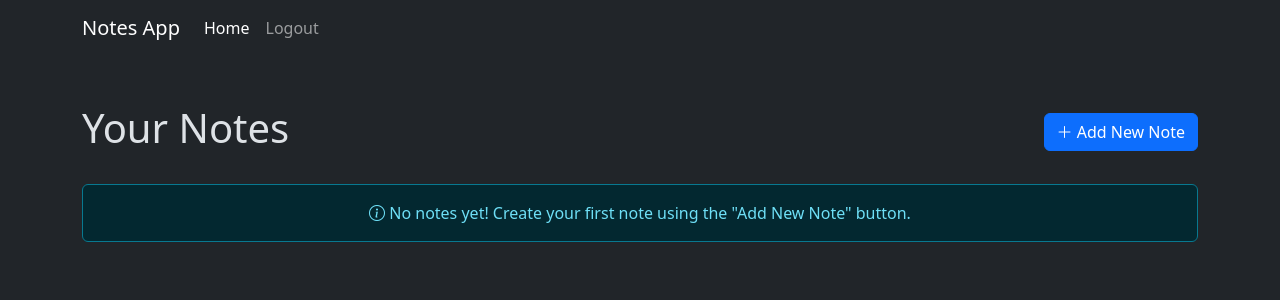
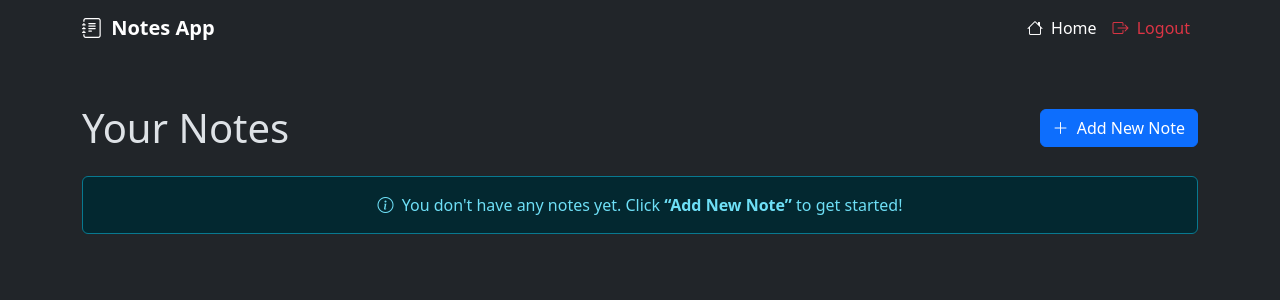
Before and after one commit to dvrkdev/flask-notes-app, a Flask app: page / in a window 1280 px wide. Shown: the top 300 px of the page. Run offline with Flask 3, Linux system fonts and the light colour scheme; the visitor is signed in with stand-in values (Sample User, id 1); data that the repository does not hold is empty.

Commit message:
feat: ✨ implement user registration and login functionality with improved forms and validation

```diff
--- a/app/forms.py
+++ b/app/forms.py
@@ -1,30 +1,69 @@
 from flask_wtf import FlaskForm
 from wtforms import PasswordField, StringField, SubmitField, TextAreaField
-from wtforms.validators import DataRequired, Length
+from wtforms.validators import DataRequired, Length, ValidationError
 
-# TODO: add description to every fields
-# TODO: add validator to the even fields
+from app import db
+from app.models import User
 
 
 class RegisterForm(FlaskForm):
-    name = StringField("Name", validators=[DataRequired(), Length(min=3, max=72)])
+    name = StringField(
+        "Full name",
+        validators=[DataRequired(), Length(min=3, max=72)],
+        render_kw={"placeholder": "John Doe"},
+    )
+
     username = StringField(
-        "Username", validators=[DataRequired(), Length(min=5, max=64)]
+        "Username",
+        validators=[DataRequired(), Length(min=5, max=64)],
+        render_kw={"placeholder": "john_doe"},
     )
-    password = PasswordField("Password", validators=[DataRequired(), Length(min=6)])
-    submit = SubmitField("Create Account")
 
-    # TODO: create username validator here!
+    password = PasswordField(
+        "Password",
+        validators=[DataRequired(), Length(min=6, max=128)],
+        render_kw={"placeholder": "••••••••"},
+    )
+
+    submit = SubmitField("Create account")
+
+    def validate_username(self, username):
+        """
+        WTForms automatically calls:
+        validate_<fieldname>
+        """
+        user = db.session.execute(
+            db.select(User).where(User.username == username.data)
+        ).scalar_one_or_none()
+
+        if user:
+            raise ValidationError("This username is already taken.")
 
 
 class LoginForm(FlaskForm):
     username = StringField(
-        "Username", validators=[DataRequired(), Length(min=5, max=64)]
+        "Username",
+        validators=[DataRequired(), Length(min=5, max=64)],
+        render_kw={"placeholder": "john_doe"},
     )
-    password = PasswordField("Password", validators=[DataRequired(), Length(min=6)])
+
+    password = PasswordField(
+        "Password",
+        validators=[DataRequired(), Length(min=6, max=128)],
+        render_kw={"placeholder": "••••••••"},
+    )
+
     submit = SubmitField("Login")
 
 
 class NoteForm(FlaskForm):
-    content = TextAreaField("Content", validators=[DataRequired()])
-    submit = SubmitField("Create")
+    content = TextAreaField(
+        "Note",
+        validators=[DataRequired(), Length(min=1, max=500)],
+        render_kw={
+            "placeholder": "Write your note here...",
+            "rows": 5,
+        },
+    )
+
+    submit = SubmitField("Create note")
--- a/app/routes/main.py
+++ b/app/routes/main.py
@@ -1,42 +1,63 @@
-import json
-
-from flask import (Blueprint, flash, jsonify, redirect, render_template,
-                request, url_for)
+from flask import Blueprint, flash, jsonify, redirect, render_template, request, url_for
 from flask_login import current_user, login_required
 
 from app import db
 from app.forms import NoteForm
 from app.models import Note
 
-bp = Blueprint("main", __name__, url_prefix="/")
+bp = Blueprint("main", __name__)
 
 
 @bp.route("/", methods=["GET", "POST"])
 @login_required
 def index():
     form = NoteForm()
+
     notes = (
-        Note.query.filter_by(user_id=current_user.id)
-        .order_by(Note.created_at.desc())
+        db.session.execute(
+            db.select(Note)
+            .where(Note.user_id == current_user.id)
+            .order_by(Note.created_at.desc())
+        )
+        .scalars()
         .all()
     )
+
     if form.validate_on_submit():
-        note = Note(content=form.content.data, user_id=current_user.id)
+        note = Note(
+            content=form.content.data,
+            user_id=current_user.id,
+        )
         db.session.add(note)
         db.session.commit()
-        flash("Note created successfully!", "success")
+
+        flash("Your note has been created ✨", "success")
         return redirect(url_for("main.index"))
 
-    return render_template("index.html", form=form, notes=notes)
+    return render_template(
+        "index.html",
+        form=form,
+        notes=notes,
+    )
 
 
 @bp.route("/delete-note", methods=["POST"])
+@login_required
 def delete_note():
-    note = json.loads(request.data)
-    note_id = note["noteId"]
-    note = Note.query.get(note_id)
-    if note:
-        if note.user_id == current_user.id:
-            db.session.delete(note)
-            db.session.commit()
-    return jsonify({})
+    data = request.get_json(silent=True)
+
+    if not data or "noteId" not in data:
+        return jsonify({"error": "Invalid request"}), 400
+
+    note = db.session.get(Note, data["noteId"])
+
+    if not note:
+        return jsonify({"error": "Note not found"}), 404
+
+    if note.user_id != current_user.id:
+        return jsonify({"error": "Unauthorized"}), 403
+
+    db.session.delete(note)
+    db.session.commit()
+
+    return jsonify({"success": True})
--- a/app/templates/base.html
+++ b/app/templates/base.html
@@ -1,46 +1,69 @@
 <!DOCTYPE html>
 <html lang="en" data-bs-theme="dark">
-
     <head>
         <meta charset="UTF-8">
-    <meta name="viewport" content="width=device-width, initial-scale=1.0">
-    <meta name="description" content="...">
-    <meta name="keywords" content="...">
-    <link rel="stylesheet" href="https://cdn.jsdelivr.net/npm/bootstrap-icons@1.13.1/font/bootstrap-icons.min.css">
-    <link href="https://cdn.jsdelivr.net/npm/bootstrap@5.3.8/dist/css/bootstrap.min.css" rel="stylesheet"
-        integrity="sha384-sRIl4kxILFvY47J16cr9ZwB07vP4J8+LH7qKQnuqkuIAvNWLzeN8tE5YBujZqJLB" crossorigin="anonymous">
-    <title>Notes App • {% block title %}{% endblock %}</title>
+        <meta name="viewport" content="width=device-width, initial-scale=1">
+        <meta name="description" content="Simple and secure notes application">
+        <meta name="keywords" content="notes, flask, bootstrap, productivity">
+        <title>Notes App •
+            {% block title %}{% endblock %}
+        </title>
+        <!-- Bootstrap Icons -->
+        <link rel="stylesheet"
+              href="https://cdn.jsdelivr.net/npm/bootstrap-icons@1.13.1/font/bootstrap-icons.min.css">
+        <!-- Bootstrap CSS -->
+        <link href="https://cdn.jsdelivr.net/npm/bootstrap@5.3.8/dist/css/bootstrap.min.css"
+              rel="stylesheet"
+              integrity="sha384-sRIl4kxILFvY47J16cr9ZwB07vP4J8+LH7qKQnuqkuIAvNWLzeN8tE5YBujZqJLB"
+              crossorigin="anonymous">
     </head>
-
     <body>
         {% include "navbar.html" %}
         <main class="container my-5">
+            <!-- Flash messages -->
             {% with messages = get_flashed_messages(with_categories=true) %}
                 {% if messages %}
                     {% for category, message in messages %}
-                    <div class="alert alert-{{ category }} alert-dismissible fade show" role="alert">
+                        <div class="alert alert-{{ category }} alert-dismissible fade show"
+                             role="alert">
                             {{ message }}
-                        <button type="button" class="btn-close" data-bs-dismiss="alert" aria-label="Close"></button>
+                            <button type="button"
+                                    class="btn-close"
+                                    data-bs-dismiss="alert"
+                                    aria-label="Close"></button>
                         </div>
                     {% endfor %}
                 {% endif %}
             {% endwith %}
-        {% block content %}
-        {% endblock %}
+            {% block content %}{% endblock %}
         </main>
+        <!-- Delete note (AJAX) -->
         <script>
-        function deleteNote(noteId) {
-            fetch("/delete-note", {
+            async function deleteNote(noteId) {
+                try {
+                    const response = await fetch("/delete-note", {
                         method: "POST",
-                body: JSON.stringify({noteId: noteId}),
-            }).then((_res) => {
-                window.location.href = '/'
+                        headers: {
+                            "Content-Type": "application/json",
+                            "X-CSRFToken": "{{ csrf_token() }}",
+                        },
+                        body: JSON.stringify({ noteId }),
                     });
+
+                    if (!response.ok) {
+                        console.error("Failed to delete note");
+                        return;
+                    }
+
+                    window.location.reload();
+                } catch (error) {
+                    console.error("Error:", error);
+                }
             }
         </script>
+        <!-- Bootstrap JS -->
         <script src="https://cdn.jsdelivr.net/npm/bootstrap@5.3.8/dist/js/bootstrap.bundle.min.js"
                 integrity="sha384-FKyoEForCGlyvwx9Hj09JcYn3nv7wiPVlz7YYwJrWVcXK/BmnVDxM+D2scQbITxI"
                 crossorigin="anonymous"></script>
     </body>
-
 </html>
--- a/app/templates/index.html
+++ b/app/templates/index.html
@@ -1,29 +1,34 @@
 {% extends "base.html" %}
 {% block title %}Your Digital Notebook{% endblock %}
-
 {% block content %}
     <div class="d-flex justify-content-between align-items-center mb-4">
-        <h1>Your Notes</h1>
-        <button type="button" class="btn btn-primary" data-bs-toggle="modal" data-bs-target="#noteModal">
-            <i class="bi bi-plus-lg"></i> Add New Note
+        <h1 class="mb-0">Your Notes</h1>
+        <button type="button"
+                class="btn btn-primary"
+                data-bs-toggle="modal"
+                data-bs-target="#noteModal">
+            <i class="bi bi-plus-lg me-1"></i>
+            Add New Note
         </button>
     </div>
-
     {% if notes %}
         <div class="row">
             {% for note in notes %}
                 <div class="col-md-6 col-lg-4 mb-3">
-                    <div class="card h-100">
-                        <div class="card-body">
-                            <p class="card-text">{{ note.content }}</p>
+                    <div class="card h-100 shadow-sm">
+                        <div class="card-body d-flex flex-column">
+                            <p class="card-text flex-grow-1">{{ note.content | e }}</p>
                             <small class="text-muted">
-                                {{ note.created_at.strftime('%Y-%m-%d %H:%M') if note.created_at else '' }}
+                                <i class="bi bi-clock"></i>
+                                {{ note.created_at.strftime("%Y-%m-%d %H:%M") }}
                             </small>
                         </div>
-                        <div class="card-footer d-flex justify-content-between">
-                            <button type="button" class="btn btn-sm btn-outline-danger"
-                                    onclick="if(confirm('Are you sure you want to delete this note?')) deleteNote({{ note.id }})">
-                                <i class="bi bi-trash"></i> Delete
+                        <div class="card-footer bg-transparent border-top-0 text-end">
+                            <button type="button"
+                                    class="btn btn-sm btn-outline-danger"
+                                    onclick="confirmDelete({{ note.id }})">
+                                <i class="bi bi-trash"></i>
+                                Delete
                             </button>
                         </div>
                     </div>
@@ -32,40 +37,52 @@
         </div>
     {% else %}
         <div class="alert alert-info text-center" role="alert">
-            <i class="bi bi-info-circle"></i> No notes yet! Create your first note using the "Add New Note" button.
+            <i class="bi bi-info-circle me-1"></i>
+            You don't have any notes yet. Click <strong>“Add New Note”</strong> to get started!
         </div>
     {% endif %}
-
-    <!-- Note Modal -->
-    <div class="modal fade" id="noteModal" tabindex="-1" aria-labelledby="noteModalLabel" aria-hidden="true">
-        <div class="modal-dialog">
+    <!-- Create Note Modal -->
+    <div class="modal fade"
+         id="noteModal"
+         tabindex="-1"
+         aria-labelledby="noteModalLabel"
+         aria-hidden="true">
+        <div class="modal-dialog modal-dialog-centered">
             <div class="modal-content">
-                <form id="noteForm" action="{{ url_for('main.index') }}" method="post">
+                <form method="post" action="{{ url_for("main.index") }}">
+                    {{ form.hidden_tag() }}
                     <div class="modal-header">
-                        <h5 class="modal-title" id="noteModalLabel">Add New Note</h5>
-                        <button type="button" class="btn-close" data-bs-dismiss="modal" aria-label="Close"></button>
+                        <h5 class="modal-title" id="noteModalLabel">
+                            <i class="bi bi-journal-plus me-1"></i>
+                            Add New Note
+                        </h5>
+                        <button type="button"
+                                class="btn-close"
+                                data-bs-dismiss="modal"
+                                aria-label="Close"></button>
                     </div>
                     <div class="modal-body">
-                        {{ form.hidden_tag() }}
-                        <input type="hidden" name="note_id" id="note_id" value="">
                         <div class="mb-3">
                             {{ form.content.label(class="form-label") }}
-                            {{ form.content(class="form-control" + (" is-invalid" if form.content.errors else ""), rows="5") }}
-                            {% if form.content.errors %}
-                                <div class="invalid-feedback">
-                                    {% for error in form.content.errors %}
-                                        {{ error }}
-                                    {% endfor %}
-                                </div>
-                            {% endif %}
+                            {{ form.content(class="form-control" + (" is-invalid" if form.content.errors else "") , rows="5",autofocus=True) }}
+                            {% if form.content.errors %}<div class="invalid-feedback">{{ form.content.errors[0] }}</div>{% endif %}
                         </div>
                     </div>
                     <div class="modal-footer">
-                        <button type="button" class="btn btn-secondary" data-bs-dismiss="modal">Cancel</button>
-                        <button type="submit" class="btn btn-primary" id="modalSubmitBtn">Save Note</button>
+                        <button type="button"
+                                class="btn btn-outline-secondary"
+                                data-bs-dismiss="modal">Cancel</button>
+                        <button type="submit" class="btn btn-primary">Save Note</button>
                     </div>
                 </form>
             </div>
         </div>
     </div>
+    <script>
+        function confirmDelete(noteId) {
+            if (confirm("Are you sure you want to delete this note?")) {
+                deleteNote(noteId);
+            }
+        }
+    </script>
 {% endblock %}
--- a/app/templates/navbar.html
+++ b/app/templates/navbar.html
@@ -1,38 +1,48 @@
-<nav class="navbar navbar-expand-lg bg-dark navbar-dark">
+<nav class="navbar navbar-expand-lg navbar-dark bg-dark">
     <div class="container">
-        <a class="navbar-brand" href="{{ url_for('main.index') }}">Notes App</a>
-        <button class="navbar-toggler" type="button" data-bs-toggle="collapse" data-bs-target="#menuToggler"
-            aria-controls="menuToggler" aria-expanded="false" aria-label="Toggle navigation">
+        <!-- Brand -->
+        <a class="navbar-brand fw-semibold" href="{{ url_for("main.index") }}">
+            <i class="bi bi-journal-text me-1"></i>
+            Notes App
+        </a>
+        <!-- Mobile toggle -->
+        <button class="navbar-toggler"
+                type="button"
+                data-bs-toggle="collapse"
+                data-bs-target="#menuToggler"
+                aria-controls="menuToggler"
+                aria-expanded="false"
+                aria-label="Toggle navigation">
             <span class="navbar-toggler-icon"></span>
         </button>
+        <!-- Menu -->
         <div class="collapse navbar-collapse" id="menuToggler">
-            <div class="navbar-nav">
+            <ul class="navbar-nav ms-auto mb-2 mb-lg-0">
                 {% if current_user.is_authenticated %}
-                    {% set endpoints = {
-                        'main.index': 'Home',
-                        'auth.logout': 'Logout'
-                    } %}
-
-                    {% for endpoint, text in endpoints.items() %}
-                        <a class="nav-link{% if request.endpoint == endpoint %} active{% endif %}"
-                           href="{{ url_for(endpoint) }}">
-                           {{ text }}
+                    <li class="nav-item">
+                        <a class="nav-link{% if request.endpoint == 'main.index' %} active{% endif %}"
+                           href="{{ url_for("main.index") }}">
+                            <i class="bi bi-house me-1"></i>
+                            Home
                         </a>
-                    {% endfor %}
+                    </li>
+                    <li class="nav-item">
+                        <a class="nav-link text-danger" href="{{ url_for("auth.logout") }}">
+                            <i class="bi bi-box-arrow-right me-1"></i>
+                            Logout
+                        </a>
+                    </li>
                 {% else %}
-                    {% set endpoints = {
-                        'auth.login': 'Login',
-                        'auth.register': 'Register'
-                    } %}
-
-                    {% for endpoint, text in endpoints.items() %}
-                        <a class="nav-link{% if request.endpoint == endpoint %} active{% endif %}"
-                           href="{{ url_for(endpoint) }}">
-                           {{ text }}
-                        </a>
-                    {% endfor %}
+                    <li class="nav-item">
+                        <a class="nav-link{% if request.endpoint == 'auth.login' %} active{% endif %}"
+                           href="{{ url_for("auth.login") }}">Login</a>
+                    </li>
+                    <li class="nav-item">
+                        <a class="nav-link{% if request.endpoint == 'auth.register' %} active{% endif %}"
+                           href="{{ url_for("auth.register") }}">Register</a>
+                    </li>
                 {% endif %}
-            </div>
+            </ul>
         </div>
     </div>
 </nav>
--- a/main.py
+++ b/main.py
@@ -1,6 +1,8 @@
-from app import create_app
+from app import create_app, db
 
 app = create_app()
 
 if __name__ == "__main__":
+    with app.app_context():
+        db.create_all()
     app.run(debug=True)
```
Also changed, not shown: app/__init__.py (+29 -12 lines), app/models.py (+43 -14 lines), app/routes/auth.py (+32 -21 lines), app/templates/login.html (+19 -9 lines), app/templates/register.html (+21 -9 lines). Lines whose indentation alone changed are shown as unchanged.
